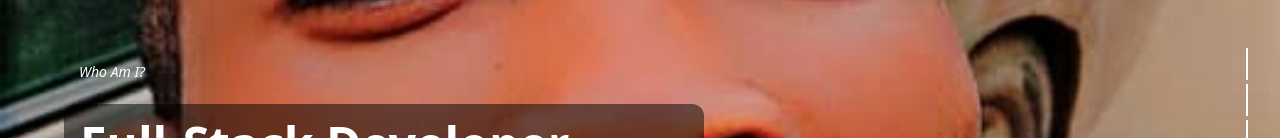
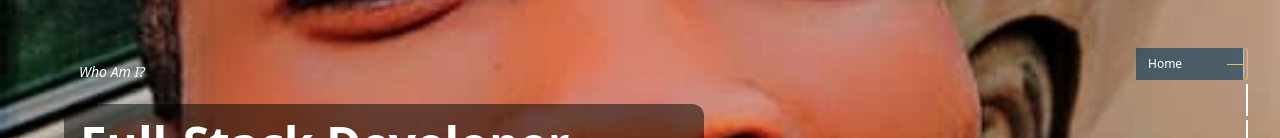
Before and after one commit to samfajobi/MyWebsite, a React (Create React App) app: page / in a window 1280 px wide. Shown: the part 219-357 px from the top of the page. Built offline with nearby package versions, Linux system fonts and the light colour scheme.

Commit message:
Update to Project Section

```diff
--- a/src/App.js
+++ b/src/App.js
@@ -10,8 +10,7 @@ function App() {
   return (
     <div>
       <Home />
-      <About />
-      <Projects />
+      <Projects id="projects"/>
       <Skills />
       <Contact />
     </div>
--- a/src/components/Home.js
+++ b/src/components/Home.js
@@ -1,6 +1,8 @@
 import styled from "styled-components"
 import  Navbar  from "./Navbar";
 import Slider from "./Slider";
+import About from "./About";
+
 
 
 const HomeWrapper = styled.div`
@@ -30,7 +32,8 @@ const Home = props => {
             className='w-full h-full invisible'
           />
 		   </HeroSectionWrap>
-       <Slider></Slider>
+       <Slider id="home"/>
+       <About id="about"/>
     </HomeWrapper>
 
     // <div className="h-screen w-full bg-zinc-200 flex flex-col justify-between">
--- a/src/components/PointerNav.js
+++ b/src/components/PointerNav.js
@@ -34,9 +34,9 @@ const PointerWrap = styled.section`
 `;
 
 const data = [
-	{ title: 'Home', to: 'top-story' },
-	{ title: 'About', to: 'in-the-news' },
-	{ title: 'Work', to: 'social-media' },
+	{ title: 'Home', to: 'home' },
+	{ title: 'About', to: 'about' },
+	{ title: 'Work', to: 'projects' },
 	{ title: 'Skills', to: 'careers' },
 	{ title: 'Contact', to: 'awards' },
 ];
--- a/src/components/Projects.js
+++ b/src/components/Projects.js
@@ -18,7 +18,7 @@ const AwardWrap = styled.section`
 	}
 
 	.award-wrap {
-		animation: floatText 15s infinite linear;
+		animation: floatText 8s infinite linear;
 	}
 
 	.award-wrap:hover {
@@ -26,7 +26,7 @@ const AwardWrap = styled.section`
 	}
 	@keyframes floatText {
 		to {
-			transform: translateX(-100vw);
+			transform: translateX(-10vw);
 		}
 	}
 `;
```
